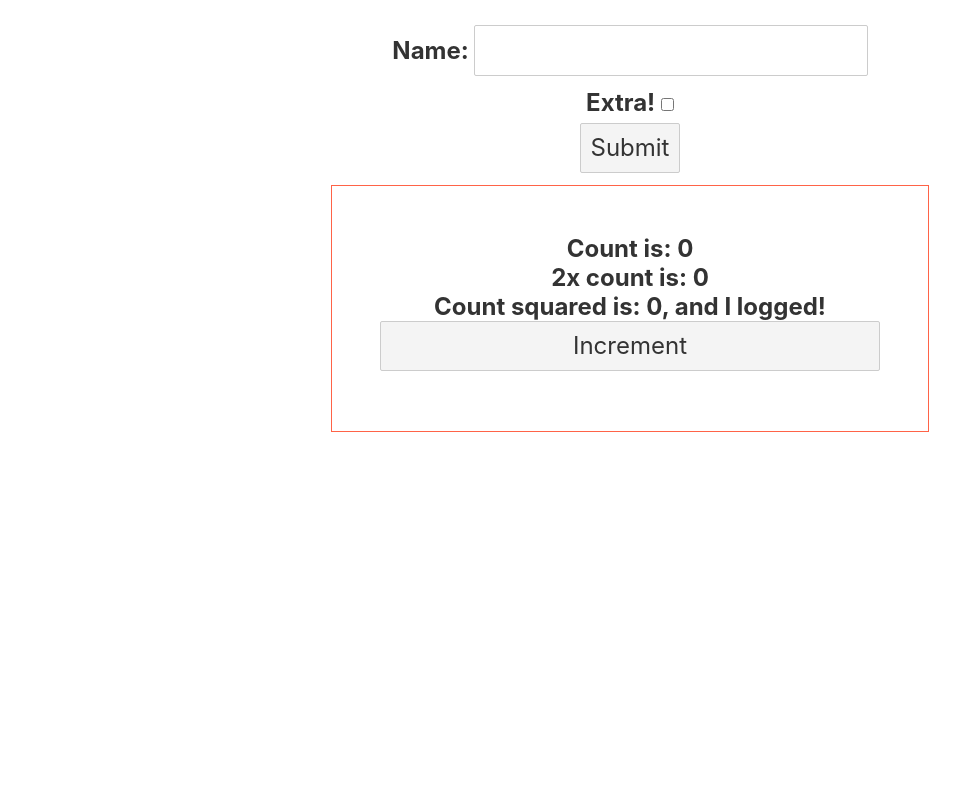
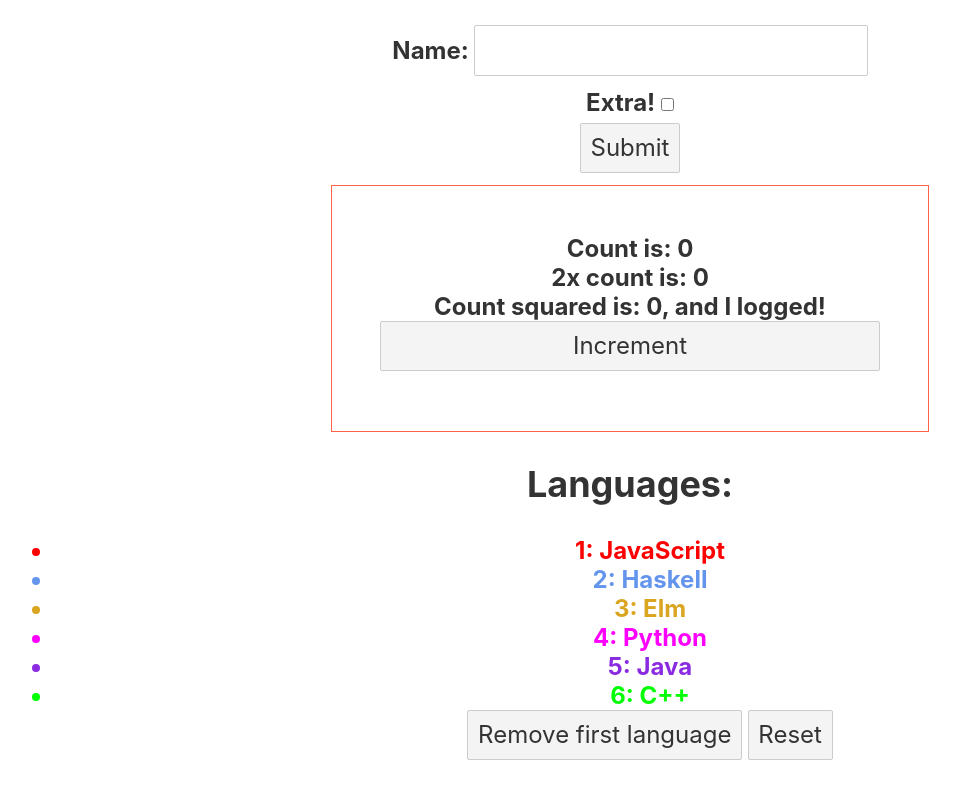
Before and after one commit to helloitsjoe/svelte-demo, a Svelte app: page / in a window 1280 px wide. Shown: the part 260-1058 px from the top of the page, without its empty margins (10-970 px from the left). Before the commit the page ends 800 px from the top, so only its background shows below. Built offline with nearby package versions, Linux system fonts and the light colour scheme.

Commit message:
add list

```diff
--- a/src/App.svelte
+++ b/src/App.svelte
@@ -1,5 +1,5 @@
 <script>
-  import { Header, Wrapper, Count } from './components';
+  import { Header, Wrapper, Count, List } from './components';
   import Form from './components/Form.svelte';
   export let date;
 </script>
@@ -9,6 +9,7 @@
   <Wrapper>
     <Form />
     <Count />
+    <List />
   </Wrapper>
 </main>
 
--- a/src/components/Header.svelte
+++ b/src/components/Header.svelte
@@ -13,6 +13,7 @@
 {:else}
   <p>Today is **/**/****</p>
 {/if}
+
 <button on:click={toggleDate}>
   {showDate ? 'Hide' : 'Show'} date
 </button>
--- /dev/null
+++ b/src/components/List.svelte
@@ -0,0 +1,27 @@
+<script>
+  const initialLanguages = [
+    { name: 'JavaScript', color: 'red' },
+    { name: 'Haskell', color: 'cornflowerblue' },
+    { name: 'Elm', color: 'goldenrod' },
+    { name: 'Python', color: 'magenta' },
+    { name: 'Java', color: 'blueviolet' },
+    { name: 'C++', color: 'lime' },
+  ];
+
+  let languages = [...initialLanguages];
+  const removeFirst = () => {
+    languages = languages.slice(1);
+  };
+  const reset = () => {
+    languages = languages;
+  };
+</script>
+
+<h2>Languages:</h2>
+<ul>
+  {#each languages as { name, color }, i}
+    <li style="color: {color}">{i + 1}: {name}</li>
+  {/each}
+  <button on:click={removeFirst}>Remove first language</button>
+  <button on:click={reset}>Reset</button>
+</ul>
--- a/src/components/index.js
+++ b/src/components/index.js
@@ -1,5 +1,6 @@
 import Header from './Header.svelte';
 import Wrapper from './Wrapper.svelte';
 import Count from './Count.svelte';
+import List from './List.svelte';
 
-export { Header, Wrapper, Count };
+export { Header, Wrapper, Count, List };
```
